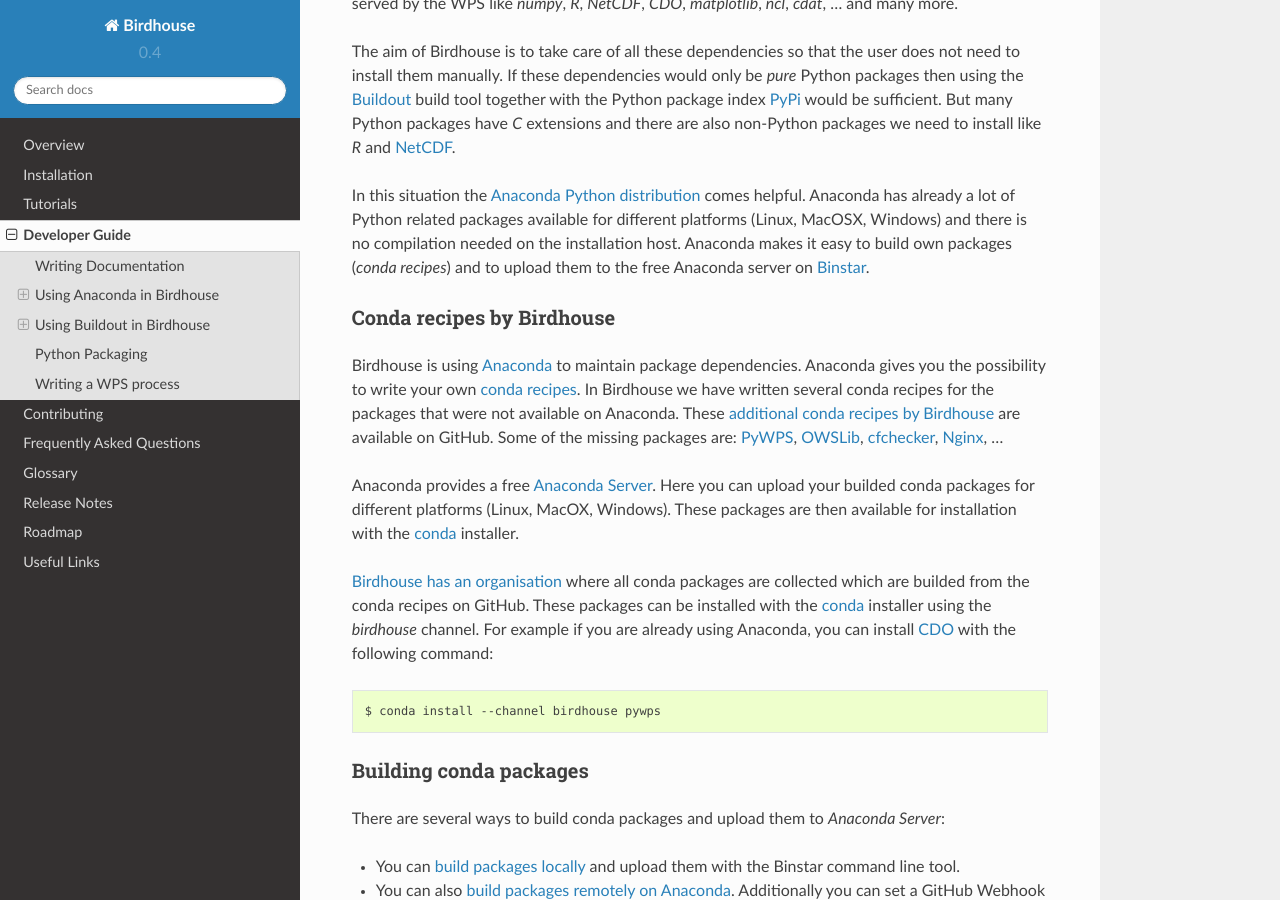
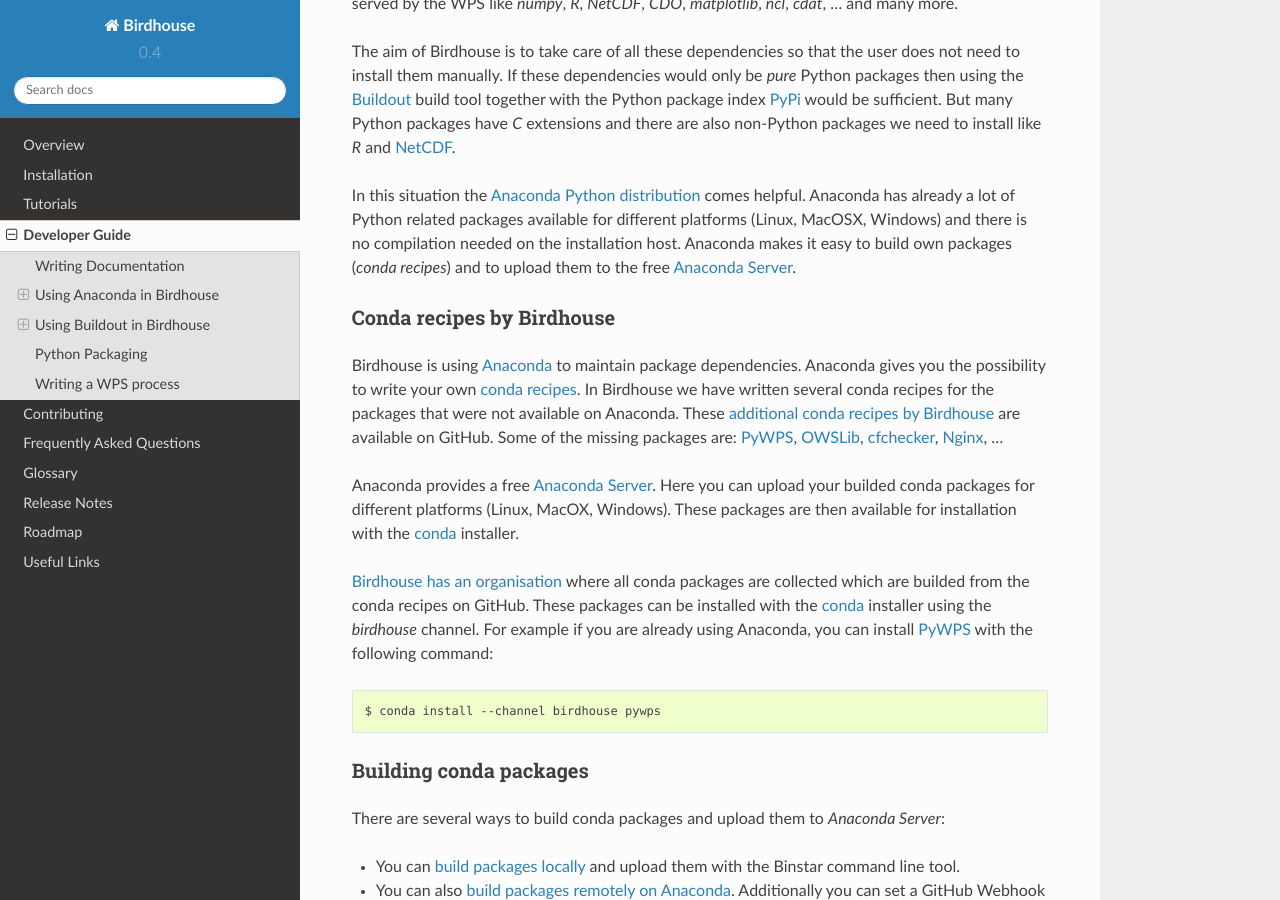
Before and after one commit to bird-house/birdhouse-docs, a Sphinx documentation site: the page built from docs/source/dev_guide.rst, in a window 1280 px wide and 900 px high, scrolled down 857 px. Built offline with Sphinx 7.4.7 and the Read the Docs theme 2.0.0, drawn with Linux system fonts in a browser that asks for light colours; some of the changed text lies outside the part shown.

```diff
--- a/docs/source/appendix.rst
+++ b/docs/source/appendix.rst
@@ -30,7 +30,7 @@
 
 * :term:`PyWPS`
 * GeoServer - http://docs.geoserver.org/stable/en/user/services/wps/index.html
-* Zoo - http://www.zoo-project.org/
+* Zoo - ``http://www.zoo-project.org/``
 * :term:`COWS`
 * Deegree - http://www.deegree.org/
 * 52 North - http://52north.org/communities/geoprocessing/wps/
--- a/docs/source/dev_guide.rst
+++ b/docs/source/dev_guide.rst
@@ -27,7 +27,7 @@
 
 The aim of Birdhouse is to take care of all these dependencies so that the user does not need to install them manually. If these dependencies would only be *pure* Python packages then using the :term:`Buildout` build tool together with the Python package index :term:`PyPi` would be sufficient. But many Python packages have `C` extensions and there are also non-Python packages we need to install like `R` and :term:`NetCDF`.
 
-In this situation the :term:`Anaconda Python distribution` comes helpful. Anaconda has already a lot of Python related packages available for different platforms (Linux, MacOSX, Windows) and there is no compilation needed on the installation host. Anaconda makes it easy to build own packages (*conda recipes*) and to upload them to the free Anaconda server on :term:`Binstar`.
+In this situation the :term:`Anaconda Python distribution` comes helpful. Anaconda has already a lot of Python related packages available for different platforms (Linux, MacOSX, Windows) and there is no compilation needed on the installation host. Anaconda makes it easy to build own packages (*conda recipes*) and to upload them to the free :term:`Anaconda Server`.
 
 Conda recipes by Birdhouse
 ~~~~~~~~~~~~~~~~~~~~~~~~~~
@@ -42,7 +42,7 @@
 
 `Birdhouse has an organisation <https://anaconda.org/birdhouse>`_ where all conda packages are collected which are
 builded from the conda recipes on GitHub. These packages can be installed with the :term:`conda` installer using the `birdhouse` channel.
-For example if you are already using Anaconda, you can install :term:`CDO` with the following command:
+For example if you are already using Anaconda, you can install :term:`PyWPS` with the following command:
 
 .. code-block:: sh
 
```
Also changed, not shown: other parts of docs/source/dev_guide.rst (+2 -0 lines).
